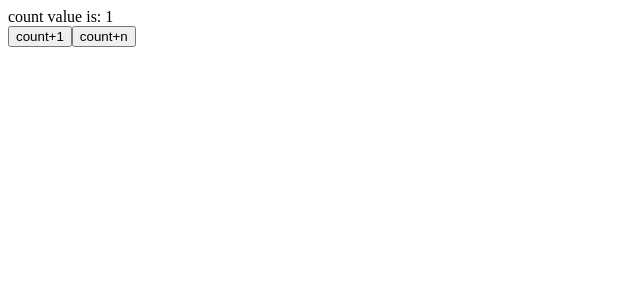
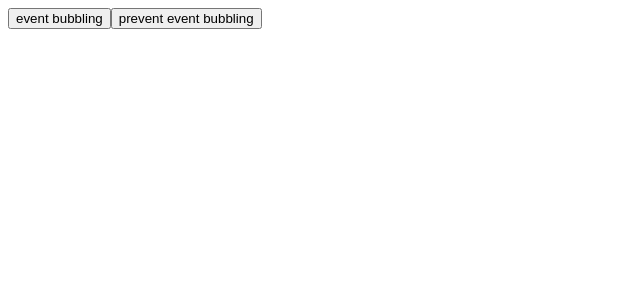
Before and after one commit to AzizjonShamsiyev/hello-vite, a Vue app: page / in a window 1280 px wide. Shown: the top 300 px of the page, without its empty margins (0-640 px from the left). Built offline with nearby package versions, Linux system fonts and the light colour scheme.

Commit message:
Add prevent component - demonstrate event bubbling and .stop modifier

```diff
--- /dev/null
+++ b/src/components/prevent.vue
@@ -0,0 +1,13 @@
+<template>
+  <div v-on:click="show('I am a father element even')">
+    <button v-on:click="show('I am a son element event')">
+      event bubbling
+    </button>
+    <button v-on:click.stop="show('I am a son element event')">
+      prevent event bubbling
+    </button>
+  </div>
+</template>
+<script setup>
+let show = (message) => console.log(message);
+</script>
--- a/src/main.js
+++ b/src/main.js
@@ -1,5 +1,5 @@
 import { createApp } from 'vue'
 import './style.css'
-import App from './components/EventObject.vue'
+import App from './components/prevent.vue'
 
 createApp(App).mount('#app')
```
